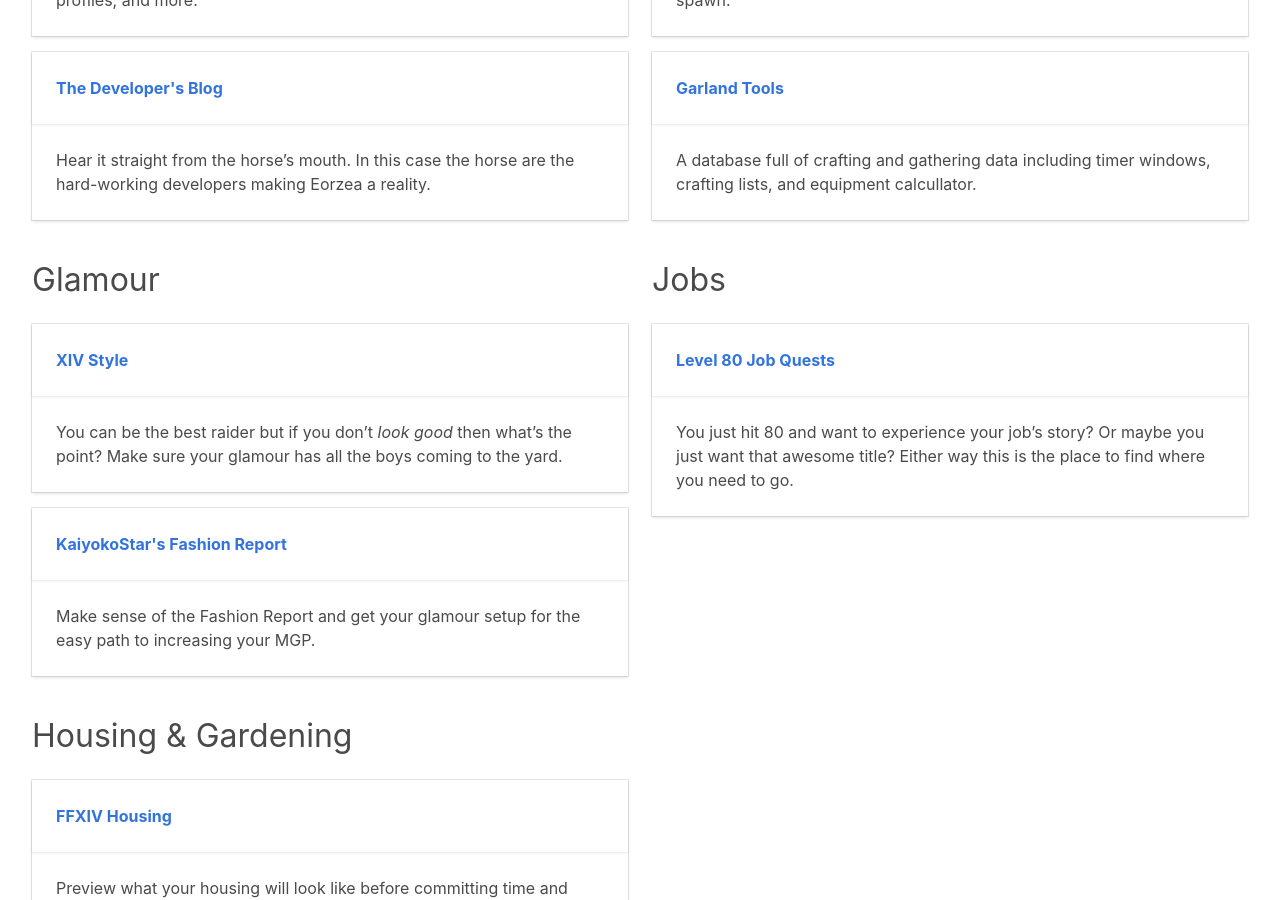
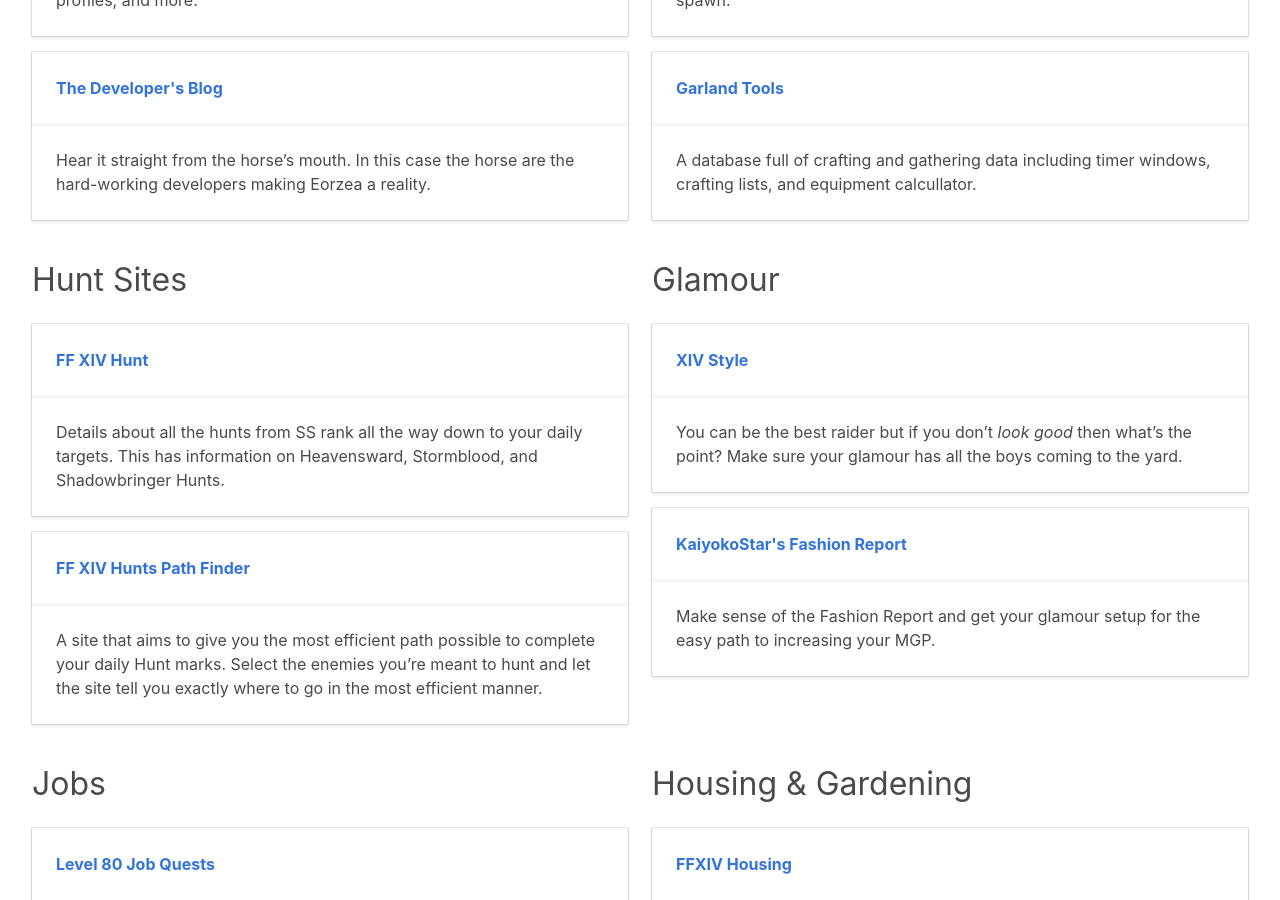
Before and after one commit to velukh/ffxiv-resources, a Jekyll site: the page built from index.html, in a window 1280 px wide and 900 px high, scrolled down 468 px. Built offline with Jekyll 4.4.1, drawn with Linux system fonts in a browser that asks for light colours.

Commit message:
add new section

```diff
--- a/_config.yml
+++ b/_config.yml
@@ -27,6 +27,7 @@
   - crafting_gathering_sites
   - glamour_sites
   - housing_gardening_sites
+  - hunt_sites
   - job_sites
   - official_sites
 
--- a/_data/sections.json
+++ b/_data/sections.json
@@ -6,6 +6,10 @@
     {
         "title": "Crafting &amp; Gathering",
         "collection": "crafting_gathering_sites"
+    },
+    {
+        "title": "Hunt Sites",
+        "collection": "hunt_sites"
     },
     {
         "title": "Glamour",
```
Also changed, not shown: _hunt_sites/001_ffxiv_hunt.md (added, +5 -0 lines), _hunt_sites/002_ffxiv_hunt_path.md (added, +5 -0 lines).
